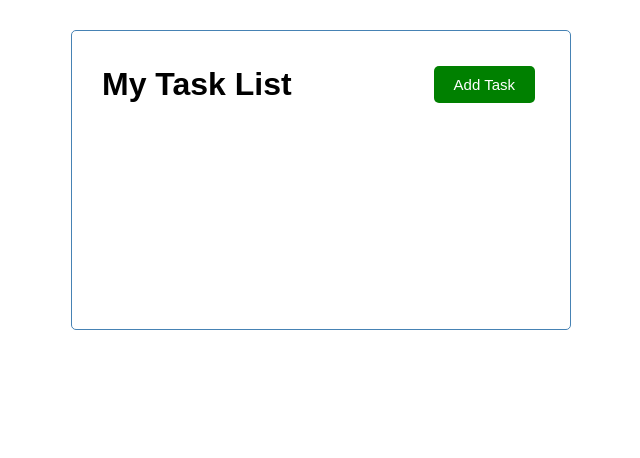
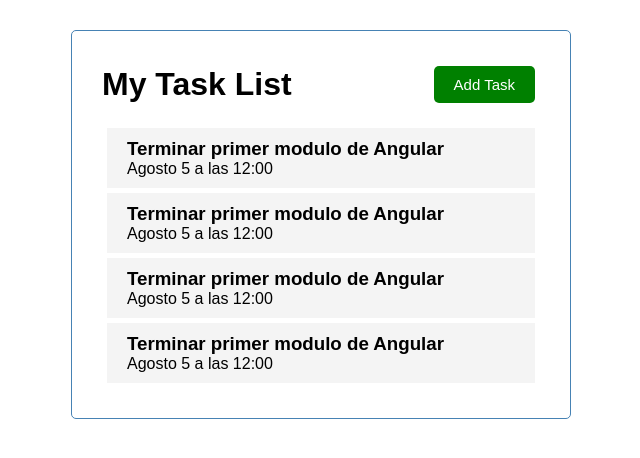
Before and after one commit to maximilianohermosilla/task-list, an Angular app: page / in a window 1280 px wide. Shown: the top 458 px of the page, without its empty margins (319-959 px from the left). Built offline with nearby package versions, Linux system fonts and the light colour scheme.

Commit message:
Task list

```diff
--- a/src/app/app.component.html
+++ b/src/app/app.component.html
@@ -1,3 +1,4 @@
 <div class="container">
   <app-header></app-header>
+  <app-tasks></app-tasks>
 </div>
--- a/src/app/app.module.ts
+++ b/src/app/app.module.ts
@@ -5,13 +5,15 @@ import { AppComponent } from './app.component';
 import { HeaderComponent } from './components/header/header.component';
 import { ButtonComponent } from './components/button/button.component';
 import { TasksComponent } from './components/tasks/tasks.component';
+import { TasksItemComponent } from './components/tasks-item/tasks-item.component';
 
 @NgModule({
   declarations: [
     AppComponent,
     HeaderComponent,
     ButtonComponent,
-    TasksComponent
+    TasksComponent,
+    TasksItemComponent
   ],
   imports: [
     BrowserModule
--- /dev/null
+++ b/src/app/components/mock-tasks.ts
@@ -0,0 +1,28 @@
+import {Task} from "./task"
+
+export const TASKS: Task[] = [
+    {
+        id: 1,
+        text: "Terminar primer modulo de Angular",
+        day: "Agosto 5 a las 12:00",
+        reminder: true
+    },
+    {
+        id: 2,
+        text: "Hacer las compras para la cena",
+        day: "Agosto 5 a las 17:00",
+        reminder: true
+    },
+    {
+        id: 3,
+        text: "Investigar sobre Bootstrap",
+        day: "Agosto 5 a las 19:00",
+        reminder: true
+    },
+    {
+        id: 4,
+        text: "Nueva Tarea",
+        day: "Hoy",
+        reminder: true
+    }
+]
--- /dev/null
+++ b/src/app/components/task.ts
@@ -0,0 +1,6 @@
+export interface Task{
+    id?: number,
+    text: string,
+    day: string,
+    reminder: boolean
+}
--- /dev/null
+++ b/src/app/components/tasks-item/tasks-item.component.css
@@ -0,0 +1,17 @@
+.task {
+    background-color: #f4f4f4;
+    margin: 5px;
+    padding: 10px 20px;
+    cursor: pointer;
+
+}
+
+.task.reminder{
+    border-left: 5px solid green;
+}
+
+.task h3{
+    display: flex;
+    align-items: center;
+    justify-content: space-between;
+}
--- /dev/null
+++ b/src/app/components/tasks-item/tasks-item.component.html
@@ -0,0 +1,4 @@
+<div class="task">
+    <h3>{{task.text}}</h3>
+    <p>{{task.day}}</p>
+</div>
--- /dev/null
+++ b/src/app/components/tasks-item/tasks-item.component.ts
@@ -0,0 +1,18 @@
+import { Component, OnInit, Input } from '@angular/core';
+import {Task} from '../task'
+import {TASKS} from '../mock-tasks'
+
+@Component({
+  selector: 'app-tasks-item',
+  templateUrl: './tasks-item.component.html',
+  styleUrls: ['./tasks-item.component.css']
+})
+export class TasksItemComponent implements OnInit {
+  @Input() task: Task = TASKS[0];
+
+  constructor() { }
+
+  ngOnInit(): void {
+  }
+
+}
--- a/src/app/components/tasks/tasks.component.html
+++ b/src/app/components/tasks/tasks.component.html
@@ -1 +1,4 @@
-<p>tasks works!</p>
+<app-tasks-item
+    *ngFor="let task of tasks">
+    [task] = "task";
+</app-tasks-item>
--- a/src/app/components/tasks/tasks.component.ts
+++ b/src/app/components/tasks/tasks.component.ts
@@ -1,4 +1,6 @@
 import { Component, OnInit } from '@angular/core';
+import {Task} from '../task'
+import {TASKS} from '../mock-tasks'
 
 @Component({
   selector: 'app-tasks',
@@ -7,6 +9,7 @@ import { Component, OnInit } from '@angular/core';
 })
 export class TasksComponent implements OnInit {
 
+  tasks: Task[] = TASKS;
   constructor() { }
 
   ngOnInit(): void {
```
Also changed, not shown: 1 other file (tests, documents, lock files or other folders).
